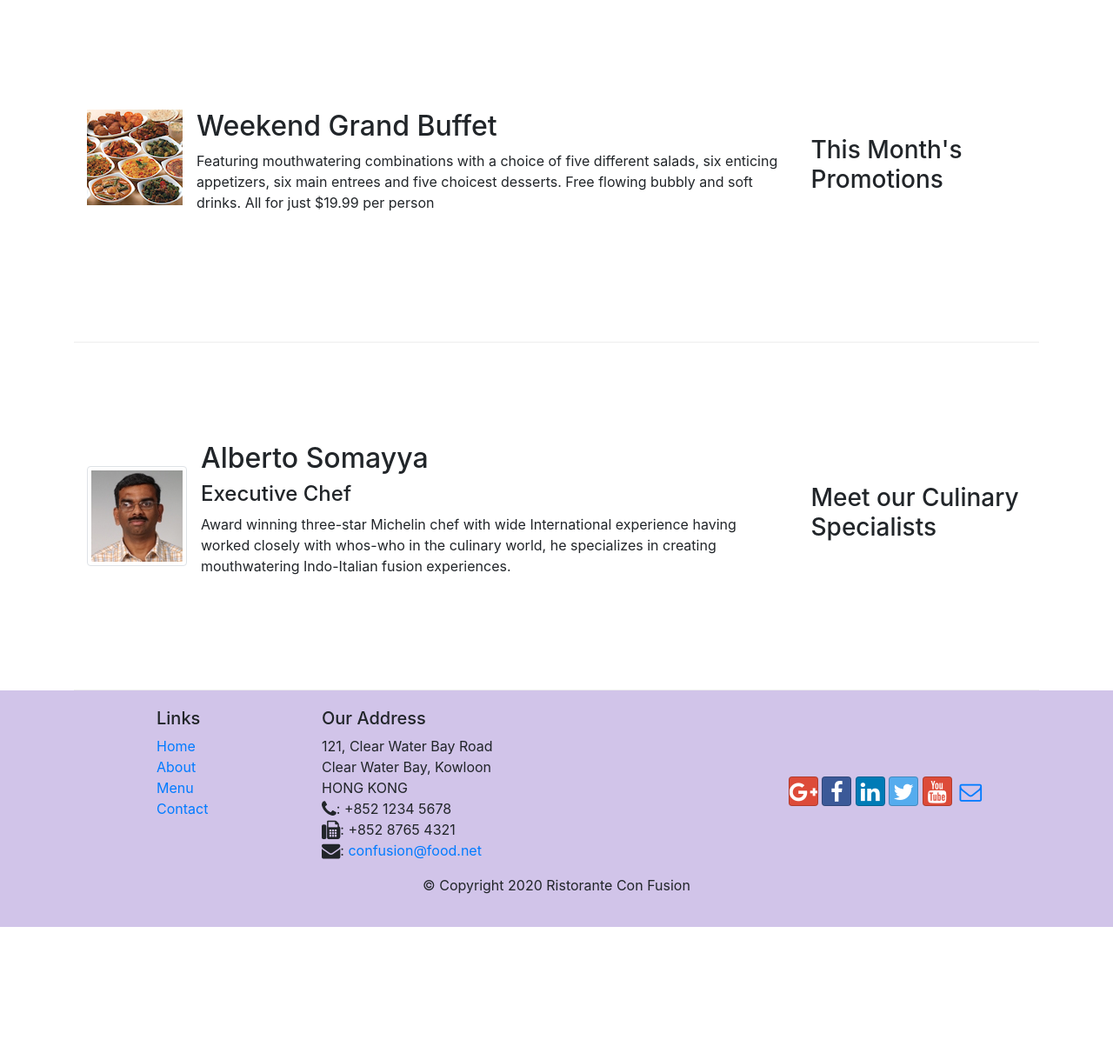
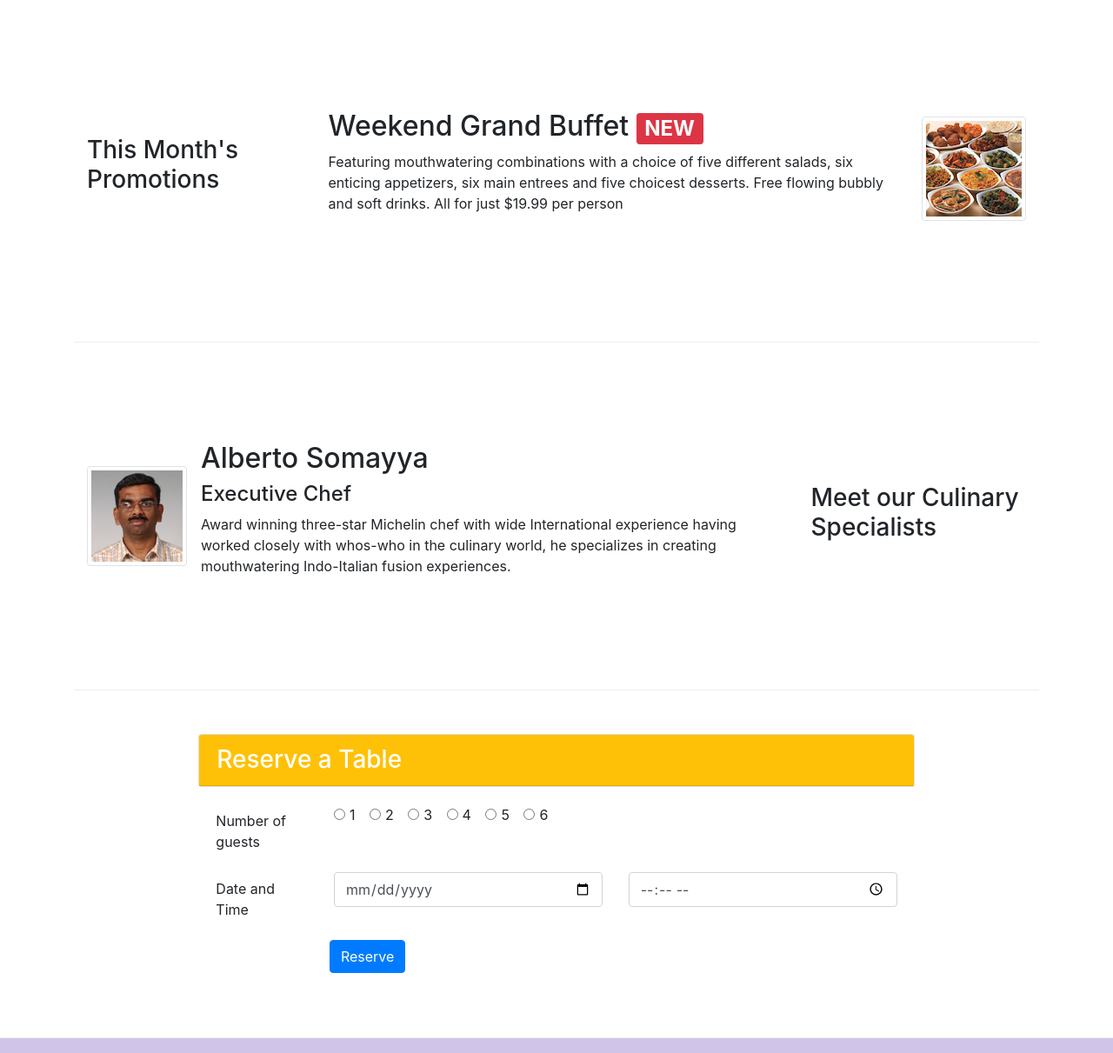
Before and after one commit to lorens247/confusion, a website: page index.html in a window 1280 px wide. Shown: the part 740-1951 px from the top of the page at 87% size. Before the commit the page ends 1806 px from the top, so only its background shows below. Drawn offline with nearby package versions, Linux system fonts and the light colour scheme.

Commit message:
Alerting users

```diff
--- a/index.html
+++ b/index.html
@@ -39,8 +39,12 @@
                     <h1>Ristorante con Fusion</h1>
                     <p>We will take inspiration from the World's best cuisines, and create a unique fusion experience. Our lipsmacking creations will tickle your culinary senses!</p>
                 </div>
-                <div class="col-12 col-sm align-self-center">
+                <div class="col-12 col-sm-3 align-self-center">
                   <img src="img/logo.png" class="img-fluid">
+                </div>
+
+                <div class="col-12 mt-5 mt-sm-0 col-sm-3 text-center align-self-center">
+                  <a href="#reserve" type="button" class="btn btn-lg btn-warning">Reserve Table</a>
                 </div>
             </div>
         </div>
@@ -55,7 +59,7 @@
               <div class="media">
                 <img class="d-flex mr-3" img-thumbnail align-self-center src="img/uthappizza.png" alt="uthappizza">
                 <div class="media-body">
-                    <h2 class="mt-0">Uthappizza</h2>
+                    <h2 class="mt-0">Uthappizza <span class="badge badge-danger">HOT</span> <span class="badge badge-pill badge-secondary">$4.99</h2>
                     <p class="d-none d-sm-block">A unique combination of Indian Uthappam (pancake) and Italian pizza, topped with Cerignola olives, ripe vine cherry tomatoes, Vidalia onion, Guntur chillies and Buffalo Paneer.</p>
                 </div>
               </div>
@@ -63,18 +67,18 @@
         </div>
 
         <div class="row row-content align-items-center">
-            <div class="col-12 col-sm-4 order-sm-last col-md-3">
+            <div class="col-12 col-sm-4 col-md-3">
                 <h3>This Month's Promotions</h3>
             </div>
-            <div class="col col-sm order-sm-first col-md">
+            <div class="col col-sm col-md">
               <div class="media">
-                <img class="d-flex mr-3" img-thumbnail align-self-center src="img/buffet.png" alt="buffet">
-                <div class="media-body">
-                    <h2 class="mt-0">Weekend Grand Buffet</h2>
+                  <img class="d-flex order-last ml-3 img-thumbnail align-self-center" src="img/buffet.png" alt="buffet">
+                  <div class="media-body">
+                    <h2 class="mt-0">Weekend Grand Buffet <span class="badge badge-danger">NEW</span></h2>
                     <p class="d-none d-sm-block">Featuring mouthwatering combinations with a choice of five different salads, six enticing appetizers, six main entrees and five choicest desserts. Free flowing bubbly and soft drinks. All for just $19.99 per person </p>
-                </div>
+                  </div>
+              </div>
             </div>
-          </div>
         </div>
 
         <div class="row row-content align-items-center">
@@ -93,6 +97,71 @@
             </div>
         </div>
     </div>
+
+  <div class="row row-content justify-content-center" id="reserve">
+    <div class="col-12 col-md-8">
+        <div class="card" >
+          <h3 class="card-header bg-warning text-white">Reserve a Table</h3>
+          </div>
+            <div class="card-body">
+              <form>
+
+                <div class="form-group row">
+                  <label for="guests" class="col-md-2 col-form-label">Number of guests</label>
+
+                  <div class="col-md-10">
+                    <div class="form-check form-check-inline">
+                    <input class="form-check-input" type="radio" name="inlineRadioOptions" id="inlineRadio1" value="option1">
+                    <label class="form-check-label" for="inlineRadio1">1</label>
+                    </div>
+
+                    <div class="form-check form-check-inline">
+                      <input class="form-check-input" type="radio" name="inlineRadioOptions" id="inlineRadio2" value="option2">
+                      <label class="form-check-label" for="inlineRadio2">2</label>
+                    </div>
+
+                    <div class="form-check form-check-inline">
+                      <input class="form-check-input" type="radio" name="inlineRadioOptions" id="inlineRadio3" value="option3">
+                      <label class="form-check-label" for="inlineRadio3">3</label>
+                    </div>
+
+                    <div class="form-check form-check-inline">
+                      <input class="form-check-input" type="radio" name="inlineRadioOptions" id="inlineRadio4" value="option4">
+                      <label class="form-check-label" for="inlineRadio4">4</label>
+                    </div>
+
+                    <div class="form-check form-check-inline">
+                        <input class="form-check-input" type="radio" name="inlineRadioOptions" id="inlineRadio5" value="option5">
+                        <label class="form-check-label" for="inlineRadio5">5</label>
+                    </div>
+
+                    <div class="form-check form-check-inline">
+                      <input class="form-check-input" type="radio" name="inlineRadioOptions" id="inlineRadio6" value="option6">
+                      <label class="form-check-label" for="inlineRadio6">6</label>
+                    </div>
+                  </div>
+                </div>
+                  <div class="form-group row">
+                    <label for="dateandtime" class="col-md-2 col-form-label">Date and Time</label>
+                    <div class="col-md-5">
+                      <input type="date" class="form-control" id="date" placeholder="Date">
+                    </div>
+                    <div class="col">
+                        <input type="time" class="form-control" id="time" placeholder="Time">
+                    </div>
+
+                  </div>
+
+                  <div class="form-group-row">
+                    <div class="offset-0 offset-md-2">
+                      <button type="submit" class="btn btn-primary">Reserve</button>
+                    </div>
+                  </div>
+              </form>
+            </div>
+          </div>
+      </div>
+  </div>
 
   <footer class="footer">
         <div class="container">
--- a/package.json
+++ b/package.json
@@ -8,14 +8,14 @@
     "test": "echo \"Error: no test specified\" && exit 1",
     "lite": "lite-server"
   },
-  "author": "",
+  "author": "Lawrence Ikhidero",
   "license": "ISC",
   "devDependencies": {
     "browser-sync-webpack-plugin": "^2.2.2",
     "lite-server": "^2.6.1"
   },
   "dependencies": {
-    "@fortawesome/fontawesome-free": "^5.15.1",
+    "@fontawesome/fontawesome-free": "^5.15.1",
     "bootstrap": "^4.0.0",
     "bootstrap-icons": "^1.1.0",
     "bootstrap-social": "^5.1.1",
```
